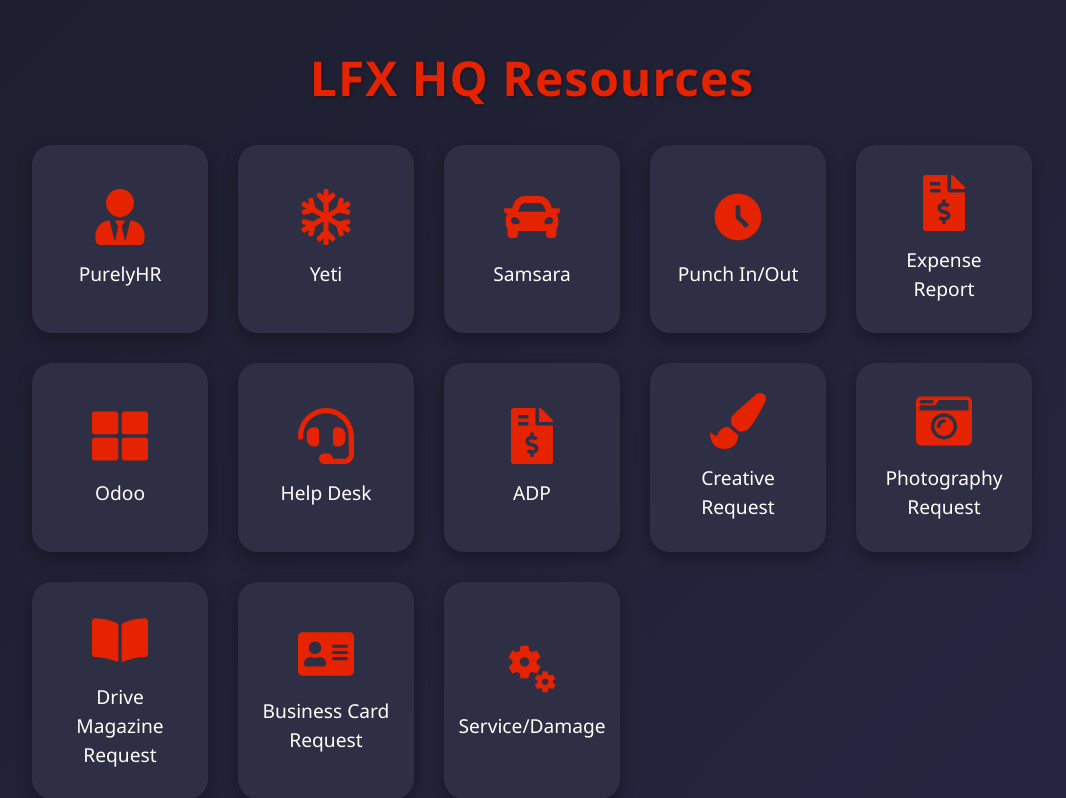
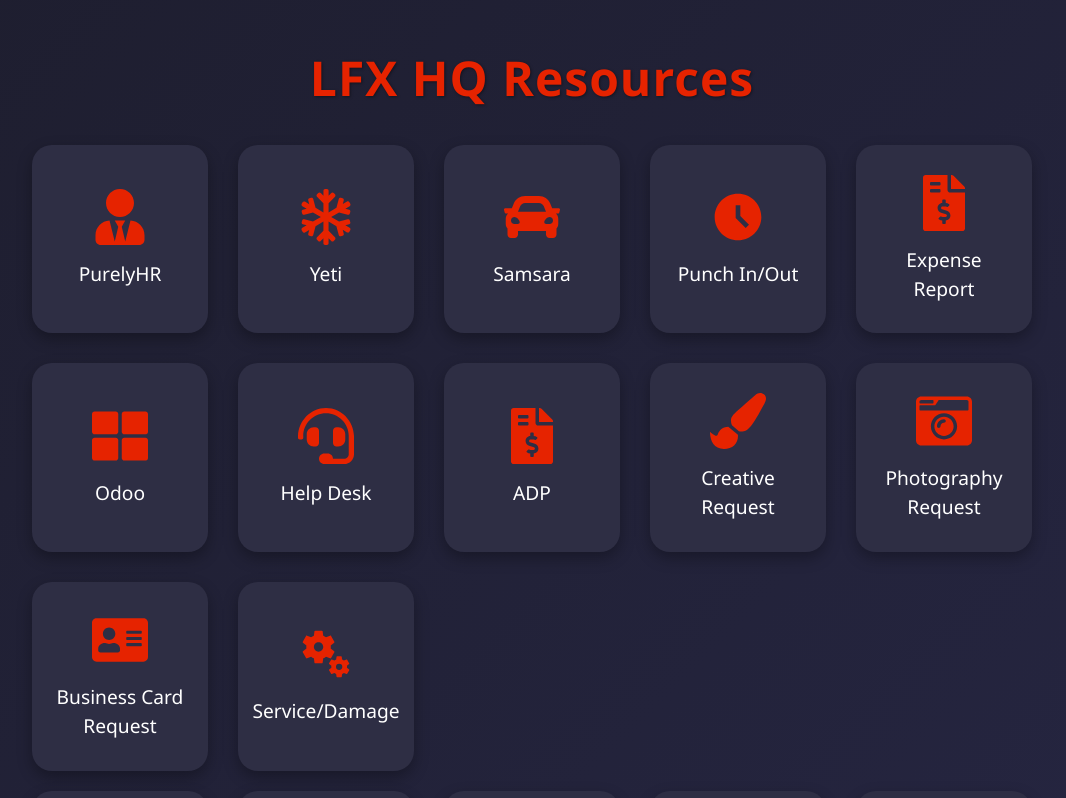
Before and after one commit to lfxgit/LFX_HQ_Resources, a React (Vite) app: page / in a window 1280 px wide. Shown: the top 798 px of the page, without its empty margins (108-1174 px from the left). Built offline with nearby package versions, Linux system fonts and the light colour scheme.

Commit message:
Duplicate drive magazine links

```diff
--- a/src/App.jsx
+++ b/src/App.jsx
@@ -103,11 +103,6 @@
           <span>Photography Request</span>
         </ExternalLink>
 
-        <ExternalLink url="https://thedrivemagazine.com/issue/">
-          <FaBookOpen />
-          <span>Drive Magazine Request</span>
-        </ExternalLink>
-
         <ExternalLink url="https://forms.office.com/pages/responsepage.aspx?id=nFV4rvechk2pmiSX97OmhV21RcM1tnxJgEkvZOrjMGpUNkY1TEpCR0I5RUcxVzI0QVVUMzMyREtXWC4u&route=shorturl">
           <FaAddressCard />
           <span>Business Card Request</span>
```
